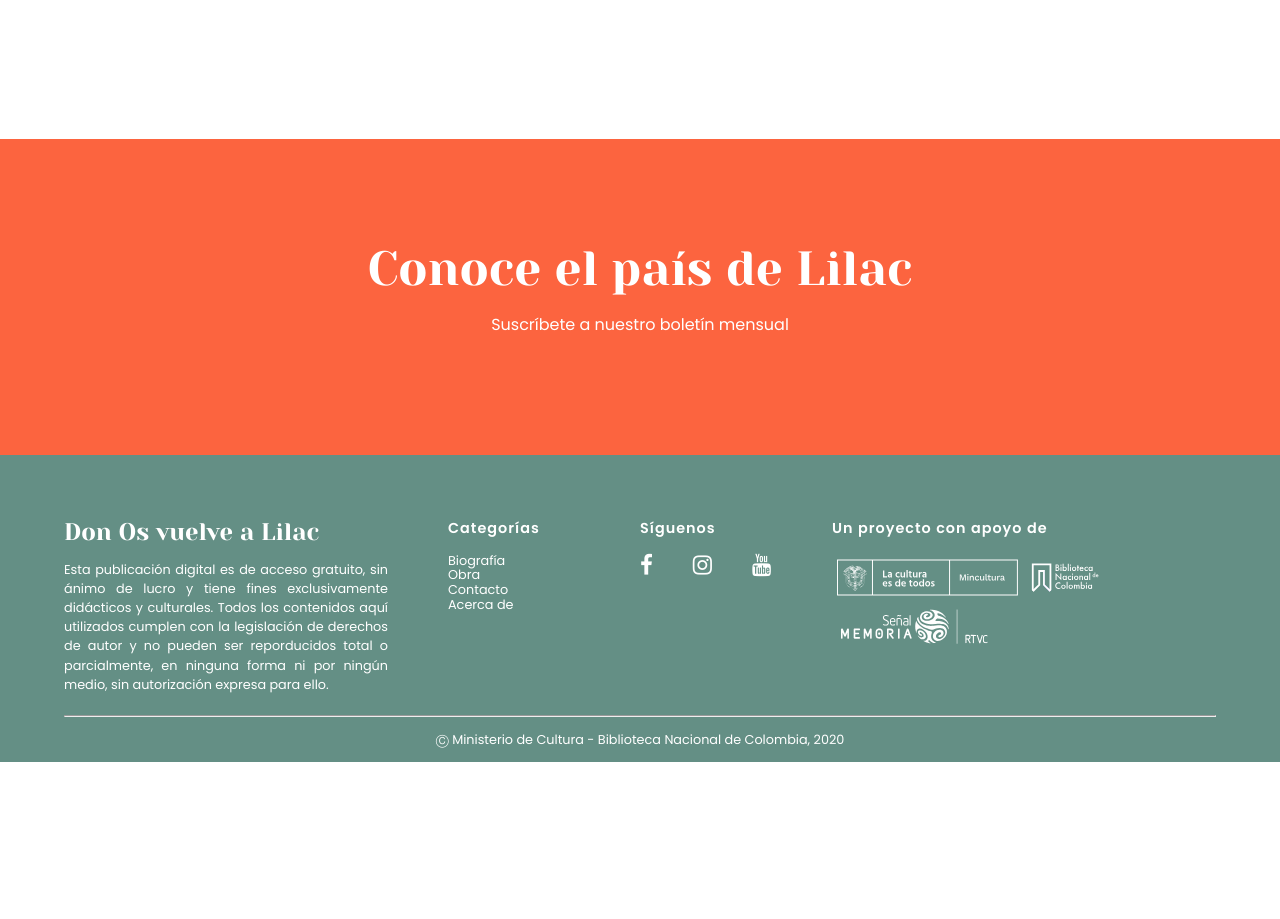
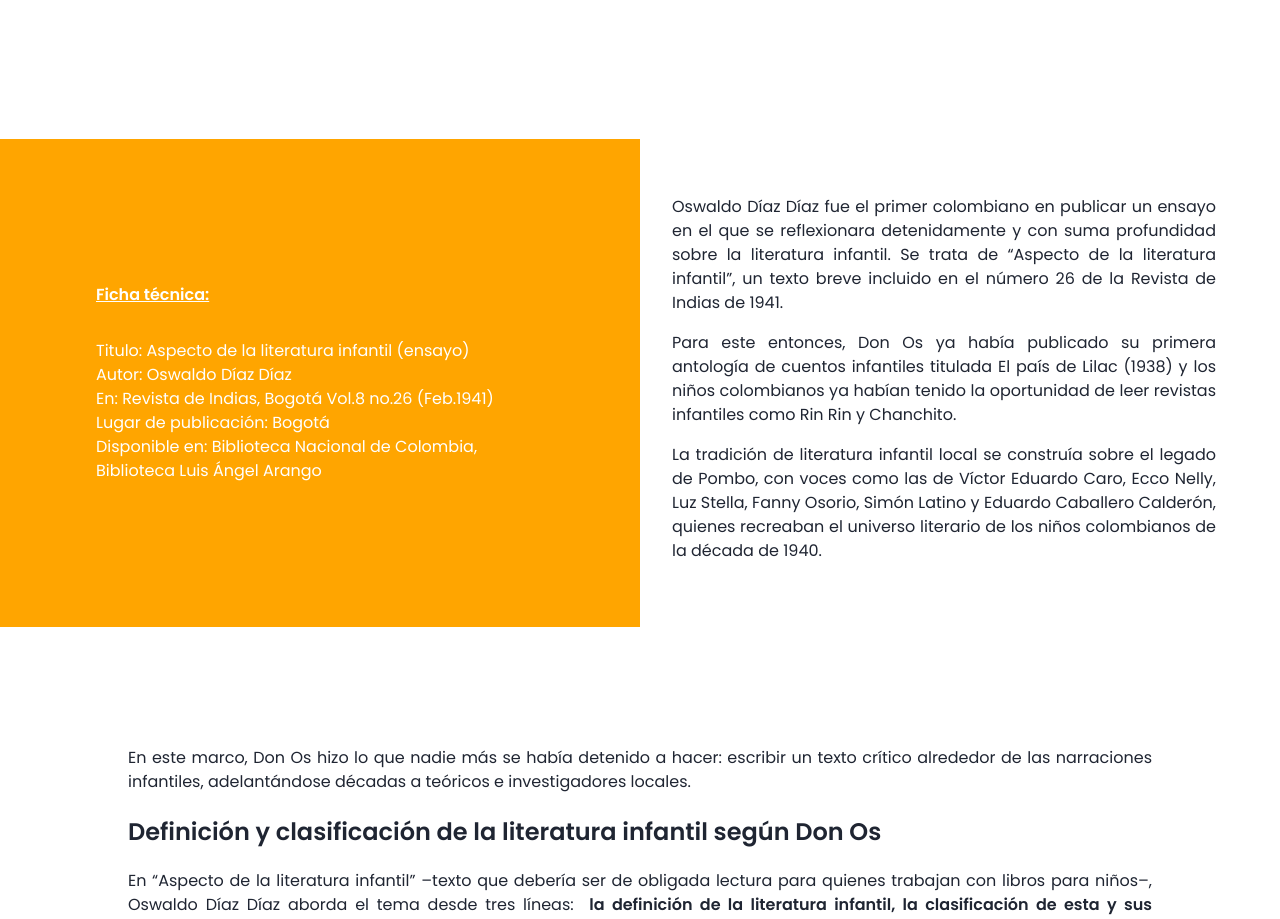
Before and after one commit to drjauss/don-os, a React (Create React App) app: page /obra/aspecto-de-la-literatura-infantil in a window 1280 px wide. Shown: the part 780-1699 px from the top of the page. Before the commit the page ends 1542 px from the top, so only its background shows below. Built offline with nearby package versions, Linux system fonts and the light colour scheme.

Commit message:
display template content rendered on reviews according to route params

```diff
--- a/src/shared/components/Works/Review/Review.scss
+++ b/src/shared/components/Works/Review/Review.scss
@@ -2,4 +2,21 @@
   .image-responsive img {
     max-width: 50%;
   }
+
+  .technicalDetails {
+    background-color: orange;
+    display: flex;
+
+    > div {
+      padding: 20% 15%;
+      display: flex;
+      flex-direction: column;
+      justify-content: center;
+      align-items: flex-start;
+    }
+  }
+
+  .mainParagraph {
+    padding: 40px 10% 40px 5%;
+  }
 }
--- a/src/shared/components/Works/Review/Review.tsx
+++ b/src/shared/components/Works/Review/Review.tsx
@@ -14,6 +14,7 @@ function Review() {
   let { item } = useParams();
   let work = workList.find((work: Work) => work.slug === item);
   let review = reviews[item as string];
+  let tds = work?.technicalDetails;
 
   return (
     <div className="Review">
@@ -25,6 +26,51 @@ function Review() {
           <img src={work?.illustration} alt={work?.title + " illustration"} />
         </p>
       </div>
+      <div className="pure-g">
+        <div className="pure-u-1-2 technicalDetails">
+          <div>
+            <p className="subtitle underlined white">Ficha técnica:</p>
+            <p className="content">
+              {tds?.title && (
+                <span className="white">
+                  Titulo: {tds.title} <br />
+                </span>
+              )}
+              {tds?.author && (
+                <span className="white">
+                  Autor: {tds.author} <br />
+                </span>
+              )}
+              {tds?.publishedAt && (
+                <span className="white">
+                  En: {tds.publishedAt} <br />
+                </span>
+              )}
+              {tds?.genre && (
+                <span className="white">
+                  Género: {tds.genre} <br />
+                </span>
+              )}
+              {tds?.publishingLocation && (
+                <span className="white">
+                  Lugar de publicación: {tds.publishingLocation} <br />
+                </span>
+              )}
+              {tds?.availableAt && (
+                <span className="white">
+                  Disponible en: {tds.availableAt} <br />
+                </span>
+              )}
+            </p>
+            {tds?.reviewedBy && <p className="content white">Reseña por: {tds.reviewedBy}</p>}
+          </div>
+        </div>
+        <div className="pure-u-1-2">{review.mainParagraph}</div>
+      </div>
+      <div className="section-padding">
+        {review.bottomParagraph}
+        {review.sections}
+      </div>
       <Subscription />
       <Footer />
     </div>
--- a/src/shared/components/Works/Review/definitions/templates/aspecto-de-la-literatura-infantil-review.template.tsx
+++ b/src/shared/components/Works/Review/definitions/templates/aspecto-de-la-literatura-infantil-review.template.tsx
@@ -1,7 +1,7 @@
 import React from "react";
 
 export const mainParagraph = (
-  <div className="mainPagraph">
+  <div className="mainParagraph">
     <p className="content justified">
       Oswaldo Díaz Díaz fue el primer colombiano en publicar un ensayo en el que se reflexionara detenidamente y con
       suma profundidad sobre la literatura infantil. Se trata de “Aspecto de la literatura infantil”, un texto breve
@@ -32,7 +32,7 @@ export const bottomParagraph = (
 export const sections = (
   <div className="sectionsReview">
     <div className="sectionReview">
-      <h3 className="review-title">Definición y clasificación de la literatura infantil según Don Os</h3>
+      <h3 className="review-title subtitle">Definición y clasificación de la literatura infantil según Don Os</h3>
       <p className="content justified">
         En “Aspecto de la literatura infantil” –texto que debería ser de obligada lectura para quienes trabajan con
         libros para niños–, Oswaldo Díaz Díaz aborda el tema desde tres líneas: &nbsp;
@@ -58,7 +58,7 @@ export const sections = (
       </p>
     </div>
     <div className="sectionReview">
-      <h3 className="review-title">Fondo y forma: fantasía, imaginación, lenguaje y verosimilitud</h3>
+      <h3 className="review-title subtitle">Fondo y forma: fantasía, imaginación, lenguaje y verosimilitud</h3>
       <p className="content justified">
         Este, a mi manera de ver, es el apartado más interesante de este escrito de Don Os. No solo es crítico, sino
         también propositivo. En él, de forma sucinta, aborda temas que se mantienen vigentes en la escritura de la
@@ -83,7 +83,7 @@ export const sections = (
       </p>
     </div>
     <div className="sectionReview">
-      <h3 className="review-title">Colorear con palabras</h3>
+      <h3 className="review-title subtitle">Colorear con palabras</h3>
       <p className="content justified">
         De acuerdo con Don Os, una de las cualidades más relevantes de un texto infantil debe ser la de colorear con
         palabras: “el color, el brillo de los tonos, la policromía dan pie para que el{" "}
@@ -105,7 +105,7 @@ export const sections = (
       </p>
     </div>
     <div className="sectionReview">
-      <h3 className="review-title">Vicios de siempre en la literatura infantil</h3>
+      <h3 className="review-title subtitle">Vicios de siempre en la literatura infantil</h3>
       <p className="content justified">
         Es muy llamativo reconocer cómo los vicios de la literatura infantil de hace más de cincuenta años prevalecen a
         pesar del tiempo. Para Díaz Díaz, la puerilidad en el lenguaje es quizá uno de los más extendidos.
--- a/src/shared/components/Works/Review/definitions/templates/blondinette-review.template.tsx
+++ b/src/shared/components/Works/Review/definitions/templates/blondinette-review.template.tsx
@@ -1,7 +1,7 @@
 import React from "react";
 
 export const mainParagraph = (
-  <div className="mainPagraph">
+  <div className="mainParagraph">
     <p className="content justified">
       “—Y ésa, ésa es la muñeca de porcelana, Blondinette, la más bella de cuantas muñecas se han conocido. Tez de
       melocotón, ojos de cielo con estrellitas dentro de ellos. Voz de cristal y risa de fiestas”.
@@ -53,7 +53,7 @@ export const bottomParagraph = (
 export const sections = (
   <div className="sectionsReview">
     <div className="sectionReview">
-      <h3 className="review-title">Blondinette: entre los juguetes y el fascismo</h3>
+      <h3 className="review-title subtitle">Blondinette: entre los juguetes y el fascismo</h3>
       <p className="content justified">
         Blondinette –desarrollada en cuatro actos– es una de las más famosas obras de teatro escritas por Oswaldo Díaz
         Díaz. Ha sido catalogada para público infantil; sin embargo, dada su complejidad ideológica puede tener otros
@@ -119,7 +119,7 @@ export const sections = (
       </p>
     </div>
     <div className="sectionReview">
-      <h3 className="review-title">En las tablas y en la radio</h3>
+      <h3 className="review-title subtitle">En las tablas y en la radio</h3>
       <p className="content justified">
         Blondinette se terminó de escribir en julio de 1941. Fue estrenada en la Radiodifusora Nacional el domingo 17 de
         agosto del mismo año. Aquella noche, Oswaldo Díaz Díaz tuvo que interpretar el papel de Blondel. En este medio
--- a/src/shared/components/Works/Review/definitions/templates/el-cargador-de-sal-review.template.tsx
+++ b/src/shared/components/Works/Review/definitions/templates/el-cargador-de-sal-review.template.tsx
@@ -1,7 +1,7 @@
 import React from "react";
 
 export const mainParagraph = (
-  <div className="mainPagraph">
+  <div className="mainParagraph">
     <p className="content justified">
       “Tilín, tilín, sonaban unas laminitas de metal colgadas sobre los cercados del palacio del Zipa. Tilín, tilín cada
       vez que pasaba un poquito de viento”.
--- a/src/shared/components/Works/Review/definitions/templates/el-pais-de-lilac-review.template.tsx
+++ b/src/shared/components/Works/Review/definitions/templates/el-pais-de-lilac-review.template.tsx
@@ -1,7 +1,7 @@
 import React from "react";
 
 export const mainParagraph = (
-  <div className="mainPagraph">
+  <div className="mainParagraph">
     <p className="content justified">
       “A veces los niños de la tierra, y también las gentes mayores, sienten deseos de volver a Lilac y recuerdan algo
       de lo que allí vieron. Entonces hay una manera de volver a ese hermoso país, pero nunca se llega completamente; lo
@@ -34,7 +34,7 @@ export const bottomParagraph = (
 export const sections = (
   <div className="sectionsReview">
     <div className="sectionReview">
-      <h3 className="review-title">El reino de los niños</h3>
+      <h3 className="review-title subtitle">El reino de los niños</h3>
       <p className="content justified">
         Lilac es entonces una especie de reino de la infancia, donde los niños viven felices, en libertad, donde los
         letreros en las vitrinas son “Ver y tocar” o “Ver y probar”. Es un país soñado para los niños, que nos recuerda
@@ -59,7 +59,7 @@ export const sections = (
       </p>
     </div>
     <div className="sectionReview">
-      <h3 className="review-title">Lilac: el lugar de Don Os</h3>
+      <h3 className="review-title subtitle">Lilac: el lugar de Don Os</h3>
       <p className="content justified">
         Lilac es un lugar insignia para hablar de Oswaldo Díaz Díaz. Aparece en este relato, que fue publicado por
         primera vez en una antología de cuentos que lleva el mismo nombre. Posteriormente apareció Retorno a Lilac y
--- a/src/shared/components/Works/Review/definitions/templates/juegos-de-antano-review.template.tsx
+++ b/src/shared/components/Works/Review/definitions/templates/juegos-de-antano-review.template.tsx
@@ -1,7 +1,7 @@
 import React from "react";
 
 export const mainParagraph = (
-  <div className="mainPagraph">
+  <div className="mainParagraph">
     <p className="content justified">
       Hace poco más de setenta años, Oswaldo Díaz Díaz contó a los niños de mediados del siglo pasado cómo se divertían
       sus abuelos cuando, por allá por 1874, esos viejos eran todavía niños. Hoy, al leer “Diversiones de antaño”, nos
--- a/src/shared/components/Works/Review/definitions/templates/matilde-anaray-review.template.tsx
+++ b/src/shared/components/Works/Review/definitions/templates/matilde-anaray-review.template.tsx
@@ -1,7 +1,7 @@
 import React from "react";
 
 export const mainParagraph = (
-  <div className="mainPagraph">
+  <div className="mainParagraph">
     <p className="content justified">
       Matilde Anaray, “la pastorcita de Socha”, es uno de esos personajes históricos que por largo tiempo pasaron
       desapercibidos: no hacía parte de la Historia Oficial (esa que se escribe en mayúscula) y su gesto generoso de
@@ -38,7 +38,7 @@ export const bottomParagraph = (
 export const sections = (
   <div className="sectionsReview">
     <div className="sectionReview">
-      <h3 className="review-title">Dos versiones, una pastora un acto heroico</h3>
+      <h3 className="review-title subtitle">Dos versiones, una pastora un acto heroico</h3>
       <p className="content justified">
         Contrario a la patriota historia que se cuenta por estos días en la que la niña (a veces de once años, en otros
         relatos de trece) lidera a un grupo de patriotas para que se desprendan de sus ropas y se las entreguen al
--- a/src/shared/components/Works/Review/definitions/templates/rataplan-review.template.tsx
+++ b/src/shared/components/Works/Review/definitions/templates/rataplan-review.template.tsx
@@ -1,7 +1,7 @@
 import React from "react";
 
 export const mainParagraph = (
-  <div className="mainPagraph">
+  <div className="mainParagraph">
     <p className="content justified">
       “Rataplán, rataplán, rataplán, plan plan” cantaban los tambores del ejército bajo el mando del Libertador Simón
       Bolívar. Estos sonidos y el sueño de la libertad, llevaron a Jacinto, “un muchachito mestizo, delgaducho por el
@@ -38,7 +38,7 @@ export const bottomParagraph = (
 export const sections = (
   <div className="sectionsReview">
     <div className="sectionReview">
-      <h3 className="review-title">El delirio para hablar de la libertad</h3>
+      <h3 className="review-title subtitle">El delirio para hablar de la libertad</h3>
       <p className="content justified">
         Esta es una de las historias más conmovedoras de Oswaldo Díaz Díaz, quien vió en la historia de un niño soñador,
         valiente y comprometido con su patria la oportunidad perfecta para hablar de las batallas libertadoras desde la
--- a/src/shared/components/Works/Review/definitions/templates/rayos-y-centellas-review.template.tsx
+++ b/src/shared/components/Works/Review/definitions/templates/rayos-y-centellas-review.template.tsx
@@ -1,7 +1,7 @@
 import React from "react";
 
 export const mainParagraph = (
-  <div className="mainPagraph">
+  <div className="mainParagraph">
     <p className="content justified">
       “¡Rayos y centellas!”, gritó el capitán. “¡Rayos y centellas!”, repitió el segundo a bordo. “¡Rayos y centellas!”,
       repitieron el timonel, el contramaestre y todos los marineros, hasta el grumete de las cocinas.
--- a/src/shared/components/Works/Review/definitions/templates/rompelo-todo-review.template.tsx
+++ b/src/shared/components/Works/Review/definitions/templates/rompelo-todo-review.template.tsx
@@ -1,7 +1,7 @@
 import React from "react";
 
 export const mainParagraph = (
-  <div className="mainPagraph">
+  <div className="mainParagraph">
     <p className="content justified">
       Así como otros cuentos que hacen parte del repertorio literario como Cenicienta o Blancanieves, este también habla
       de la historia de una niña que vivía con su madrastra.
@@ -50,7 +50,7 @@ export const bottomParagraph = (
 export const sections = (
   <div className="sectionsReview">
     <div className="sectionReview">
-      <h3 className="review-title">Un cuento de hadas colombiano</h3>
+      <h3 className="review-title subtitle">Un cuento de hadas colombiano</h3>
       <p className="content justified">
         En esta narración llena de escenas tristes y violentas, Oswaldo Díaz Díaz toma de la tradición de los cuentos de
         hadas algunos elementos y los funde con aspectos del contexto colombiano. Se basa en una estructura básica,
--- a/src/shared/components/Works/Review/definitions/templates/timonel-review.template.tsx
+++ b/src/shared/components/Works/Review/definitions/templates/timonel-review.template.tsx
@@ -1,7 +1,7 @@
 import React from "react";
 
 export const mainParagraph = (
-  <div className="mainPagraph">
+  <div className="mainParagraph">
     <p className="content justified">
       Oswaldo Díaz Díaz fue un gran conocedor e investigador de la Historia, pero antes que nada él se identificaba a sí
       mismo como educador, por lo que no se contentaba solo con leer mucho, sino que adoraba enseñar.
```
